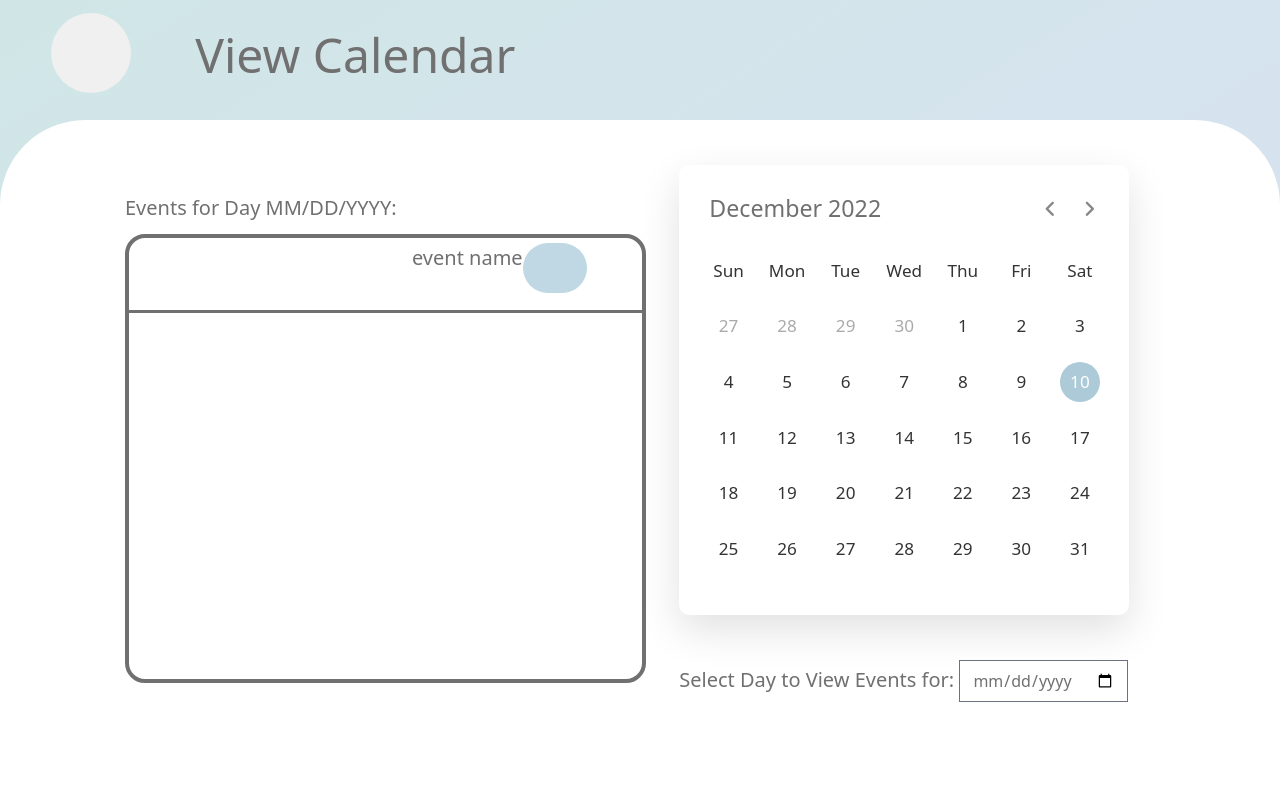
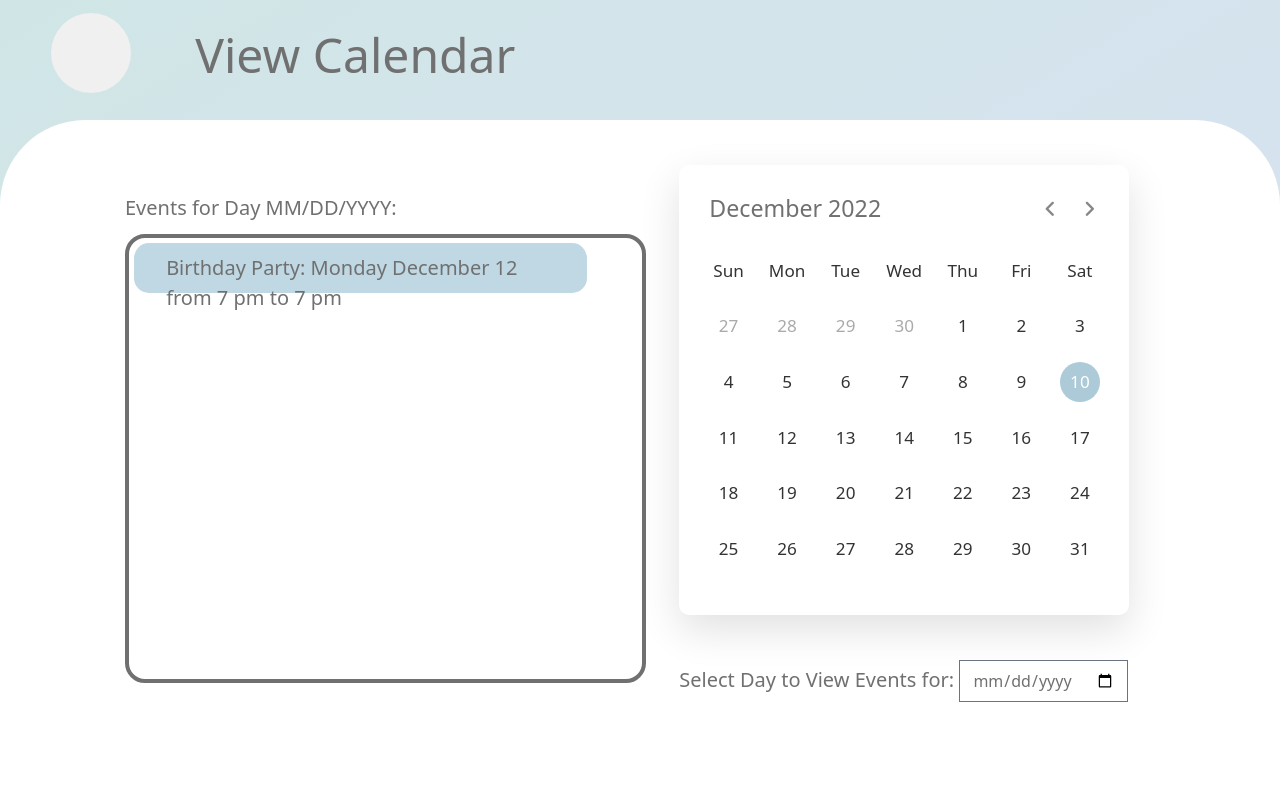
Before and after one commit to aakashjariwala/Homie-Time, a Django app: page /view/ in a window 1280 px wide. Run offline with Django 4.2, Linux system fonts and the light colour scheme; style sheets or scripts are compiled from the project's sources; some libraries are stand-ins or nearby versions.

Commit message:
issue with view cal UI fixed
view cal event now (somewhat) connects to backend

```diff
--- a/348-proj/hometime/hometime/templates/viewcal.html
+++ b/348-proj/hometime/hometime/templates/viewcal.html
@@ -92,12 +92,7 @@
             display: flex;
             justify-content: flex-start;
             flex-direction: row-reverse;
-            border-color: #707070;
-            border-top: #BFD8E3;
-            border-left: #BFD8E3;
-            border-right: #BFD8E3;
             padding: 1%;
-            border-width: 3px;
             height: 17%;
         }
 
@@ -108,10 +103,10 @@
             text-align: left;
             text-decoration: none;
             display: inline-block;
-            font-size: 10;
-            width: 50px;
+            font-size: 20;
+            width: 100%;
             height: 50px;
-            border-radius: 35px;
+            border-radius: 15px;
             margin-right: 50px;
         }
 
@@ -260,10 +255,9 @@
                 <div3 class="flex-container">
 
                     <div class="event">
-                        <button class="button button1" onclick="location.href = '../editEvent/'">
-                            <img src="{% static '/icons/edit_button.png' %}" alt="edit"/>
-                        </button>
-                        <p>event name</p>
+                            <button class="button button1" onclick="location.href = '../editEvent/'">
+                            {{name}} {{type}}: {{day}} from {{start_time}} to {{end_time}}
+                            </button>
                     </div>
                 </div3>
             </div6>
--- a/348-proj/hometime/hometime/views.py
+++ b/348-proj/hometime/hometime/views.py
@@ -90,7 +90,15 @@ def home(request):
     return render(request, 'home.html')
 
 def viewcal(request):
-    return render(request, 'viewcal.html')
+    context = {}
+    context["name"] = "Birthday"
+    context["type"] = "Party"
+    context["day"] = "Monday December 12"
+    context["start_time"] = "7 pm"
+    context["end_time"] = "7 pm"
+    context["notes"] = "yuhhhhhhhhhhhhhhh"
+    # return render(request, 'viewcal.html')
+    return render(request, 'viewcal.html', context)
 
 
 def seeFriendList(username):
```
Also changed, not shown: 348-proj/hometime/db.sqlite3.
